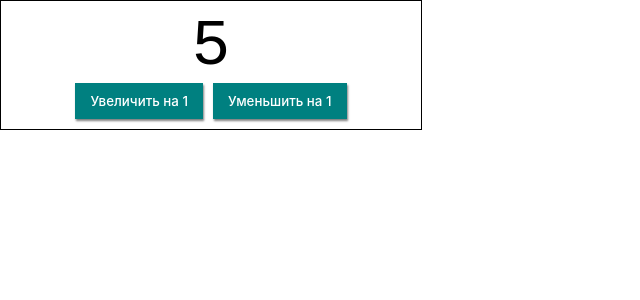
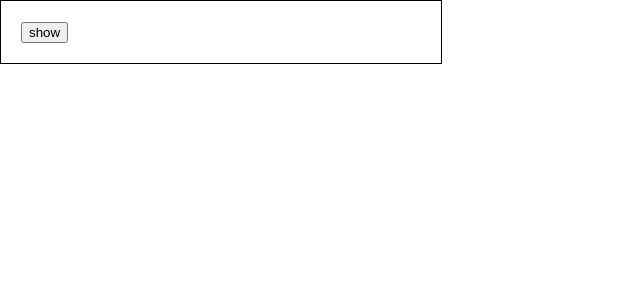
Before and after one commit to Evgeniy-D-2022/test_react, a React (Create React App) app: page / in a window 1280 px wide. Shown: the top 300 px of the page, without its empty margins (0-640 px from the left). Built offline with nearby package versions, Linux system fonts and the light colour scheme.

Commit message:
2_1-state-Dropdown

```diff
--- a/src/components/App.jsx
+++ b/src/components/App.jsx
@@ -1,10 +1,12 @@
 import React from "react";
-import Counter from './Counter/Counter'
+// import Counter from './Counter/Counter'
+import Dropdown from "./Dropdown/Dropdown";
 
 const App = () => {
   return (
     <>
-    <Counter />
+    <Dropdown />
+    {/* <Counter /> */}
     </>
   );
 };
--- /dev/null
+++ b/src/components/Counter/Controls.jsx
@@ -0,0 +1,14 @@
+import React from "react";
+
+const Controls = ({ onIncrement, onDecrement }) => (
+    <div className="Counter__controls">
+    <button type="button"
+    onClick={onIncrement}
+    >Увеличить на 1</button>
+    <button type="button"
+    onClick={onDecrement}
+    >Уменьшить на 1</button>
+</div>
+)
+
+export default Controls;
--- a/src/components/Counter/Counter.jsx
+++ b/src/components/Counter/Counter.jsx
@@ -1,15 +1,19 @@
 import React from "react";
+import Controls from './Controls';
+import Value from "./Value";
 import './Counter.css'
 
 class Counter extends React.Component {
 
+    static defaultProps = {
+        initialValue: 0,
+    }
+
     state = {
-        value: 5,
+        value: this.props.initialValue,
         }
 
-
-
-    handleincrement = () => {
+    handleIncrement = () => {
         this.setState(prevState => ({
             value: prevState.value + 1,
         }))
@@ -34,15 +38,22 @@ class Counter extends React.Component {
     render() {
         return (
             <div className="Counter">
-            <span className="Counter__value">{this.state.value}</span>
-            <div className="Counter__controls">
+                <Value
+                value={this.state.value}/>
+            {/* <span className="Counter__value">{this.state.value}</span> */}
+
+                <Controls
+                onIncrement={this.handleIncrement}
+                onDecrement={this.handelDecrement}/>
+
+            {/* <div className="Counter__controls">
                 <button type="button"
                 onClick={this.handleincrement}
                 >Увеличить на 1</button>
                 <button type="button"
                 onClick={this.handelDecrement}
                 >Уменьшить на 1</button>
-            </div>
+            </div> */}
         </div>
         )
     }
--- /dev/null
+++ b/src/components/Counter/Value.jsx
@@ -0,0 +1,8 @@
+import React from "react";
+
+const Value = ({ value }) => (
+    <span className="Counter__value">
+        {value}</span>
+)
+
+export default Value;
--- /dev/null
+++ b/src/components/Dropdown/Dropdown.css
@@ -0,0 +1,17 @@
+.Dropdown {
+    position: relative;
+    width: 400px;
+    padding: 20px;
+    border: solid 1px black ;
+}
+
+.Dropdown__menu {
+    position: absolute;
+    top: 100%;
+    left: 0;
+    width: 100%;
+    padding: 20px 0;
+    text-align: center;
+    background-color: teal;
+    color: white;
+}
--- /dev/null
+++ b/src/components/Dropdown/Dropdown.jsx
@@ -0,0 +1,42 @@
+import React, { Component } from "react";
+import './Dropdown.css';
+
+class Dropdown extends Component {
+state = {
+    visible: false,
+}
+
+toggle = () => {
+    this.setState(prevState => ({
+        visible: !prevState.visible,
+    }))
+}
+
+// show = () => {
+//     this.setState({ visible: true });
+// }
+
+// hide = () => {
+//     this.setState({ visible: false });
+// }
+
+
+    render() {
+        return (
+            <div className="Dropdown">
+                <button type="button" className="Dropdown__toggle"
+                onClick={this.toggle}>
+                    {this.state.visible ? 'hide' : 'show'}
+                </button>
+                {/* <button type="button" className="Dropdown__toggle" onClick={this.hide}>
+                    Скрыть
+                </button> */}
+                {this.state.visible &&
+                (<div className="Dropdown__menu">Выпадающее меню</div>)
+    }
+            </div>
+        )
+    }
+}
+
+export default Dropdown;
--- a/src/index.css
+++ b/src/index.css
@@ -13,3 +13,16 @@ code {
   font-family: source-code-pro, Menlo, Monaco, Consolas, 'Courier New',
     monospace;
 }
+
+h1,
+h2,
+h3,
+h4,
+h5,
+h6 {
+  margin-top: 0;
+}
+
+p {
+  margin-top: 0;
+}
```
